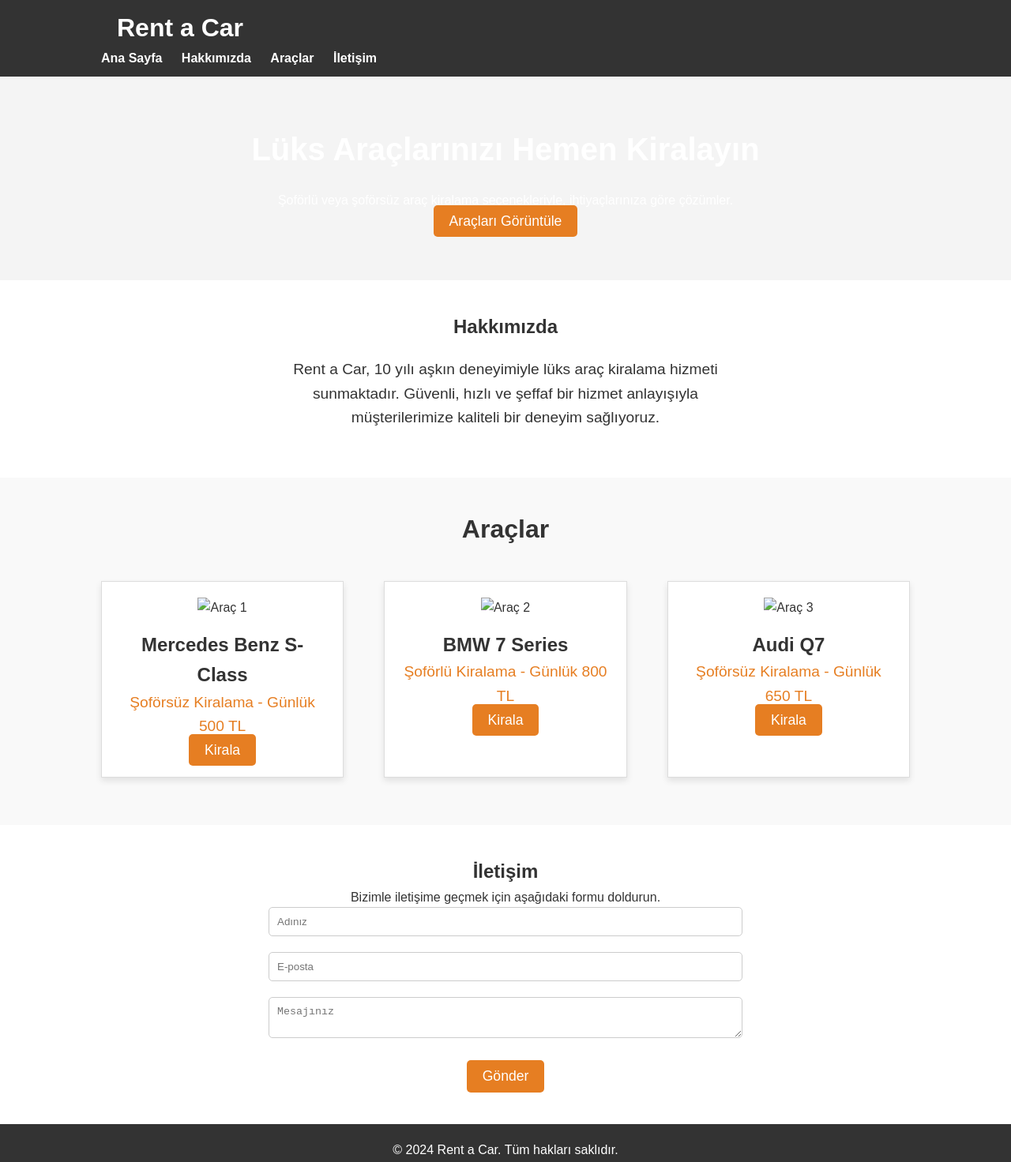
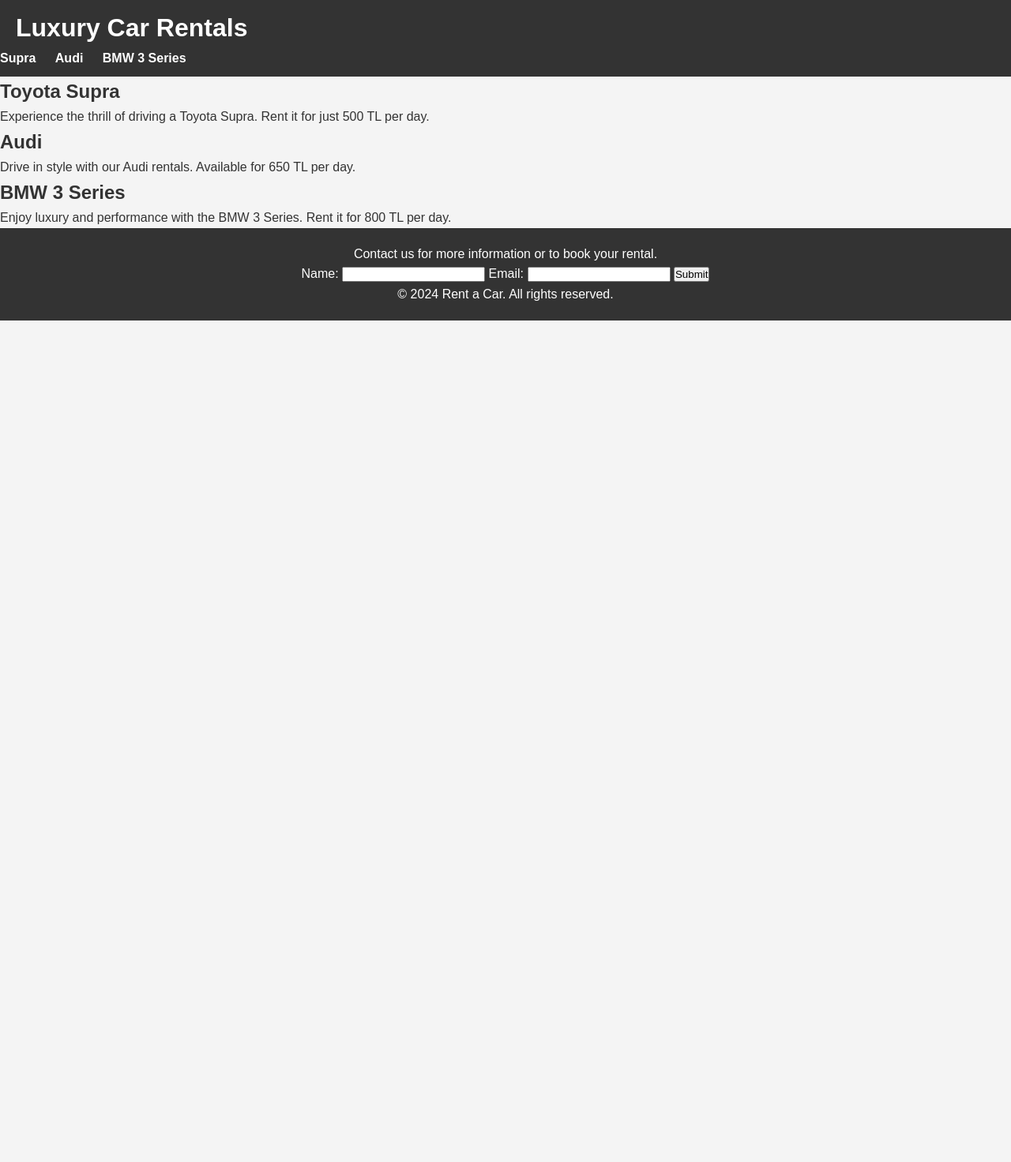
Before and after one commit to always42/best-advice, a plain HTML site: page index.html in a window 1280 px wide. Shown: the whole page at 79% size. After the commit the page ends 800 px from the top, so only its background shows below. Drawn offline with Linux system fonts and the light colour scheme; files that its build step writes are made by us from their sources.

Commit message:
Update index.html

```diff
--- a/index.html
+++ b/index.html
@@ -1,88 +1,48 @@
 <!DOCTYPE html>
-<html lang="tr">
+<html lang="en">
 <head>
     <meta charset="UTF-8">
     <meta name="viewport" content="width=device-width, initial-scale=1.0">
-  <title>Rent a Car - Araç Kiralama</title>
+    <title>Luxury Car Rentals</title>
     <link rel="stylesheet" href="styles.css">
 </head>
 <body>
     <header>
-    <div class="container">
-      <h1>Rent a Car</h1>
+        <h1>Luxury Car Rentals</h1>
         <nav>
             <ul>
-          <li><a href="#home">Ana Sayfa</a></li>
-          <li><a href="#about">Hakkımızda</a></li>
-          <li><a href="#cars">Araçlar</a></li>
-          <li><a href="#contact">İletişim</a></li>
+                <li><a href="#supra">Supra</a></li>
+                <li><a href="#audi">Audi</a></li>
+                <li><a href="#bmw">BMW 3 Series</a></li>
             </ul>
         </nav>
-    </div>
     </header>
 
-  <!-- Ana Sayfa Bölümü -->
-  <section id="home" class="hero">
-    <div class="container">
-      <h2>Lüks Araçlarınızı Hemen Kiralayın</h2>
-      <p>Şoförlü veya şoförsüz araç kiralama seçenekleriyle, ihtiyaçlarınıza göre çözümler.</p>
-      <a href="#cars" class="cta-button">Araçları Görüntüle</a>
-    </div>
+    <section id="supra">
+        <h2>Toyota Supra</h2>
+        <p>Experience the thrill of driving a Toyota Supra. Rent it for just 500 TL per day.</p>
     </section>
 
-  <!-- Hakkımızda Bölümü -->
-  <section id="about" class="about">
-    <div class="container">
-      <h2>Hakkımızda</h2>
-      <p>Rent a Car, 10 yılı aşkın deneyimiyle lüks araç kiralama hizmeti sunmaktadır. Güvenli, hızlı ve şeffaf bir hizmet anlayışıyla müşterilerimize kaliteli bir deneyim sağlıyoruz.</p>
-    </div>
+    <section id="audi">
+        <h2>Audi</h2>
+        <p>Drive in style with our Audi rentals. Available for 650 TL per day.</p>
     </section>
 
-  <!-- Araçlar Bölümü -->
-  <section id="cars" class="cars">
-    <div class="container">
-      <h2>Araçlar</h2>
-      <div class="car-list">
-        <div class="car">
-          <img src="car1.jpg" alt="Araç 1">
-          <h3>Mercedes Benz S-Class</h3>
-          <p>Şoförsüz Kiralama - Günlük 500 TL</p>
-          <a href="#" class="cta-button">Kirala</a>
-        </div>
-        <div class="car">
-          <img src="car2.jpg" alt="Araç 2">
-          <h3>BMW 7 Series</h3>
-          <p>Şoförlü Kiralama - Günlük 800 TL</p>
-          <a href="#" class="cta-button">Kirala</a>
-        </div>
-        <div class="car">
-          <img src="car3.jpg" alt="Araç 3">
-          <h3>Audi Q7</h3>
-          <p>Şoförsüz Kiralama - Günlük 650 TL</p>
-          <a href="#" class="cta-button">Kirala</a>
-        </div>
-      </div>
-    </div>
-  </section>
-
-  <!-- İletişim Bölümü -->
-  <section id="contact" class="contact">
-    <div class="container">
-      <h2>İletişim</h2>
-      <p>Bizimle iletişime geçmek için aşağıdaki formu doldurun.</p>
-      <form action="#" method="POST">
-        <input type="text" name="name" placeholder="Adınız" required>
-        <input type="email" name="email" placeholder="E-posta" required>
-        <textarea name="message" placeholder="Mesajınız" required></textarea>
-        <button type="submit" class="cta-button">Gönder</button>
-      </form>
-    </div>
+    <section id="bmw">
+        <h2>BMW 3 Series</h2>
+        <p>Enjoy luxury and performance with the BMW 3 Series. Rent it for 800 TL per day.</p>
     </section>
 
     <footer>
-    <div class="container">
-      <p>&copy; 2024 Rent a Car. Tüm hakları saklıdır.</p>
-    </div>
+        <p>Contact us for more information or to book your rental.</p>
+        <form>
+            <label for="name">Name:</label>
+            <input type="text" id="name" name="name" required>
+            <label for="email">Email:</label>
+            <input type="email" id="email" name="email" required>
+            <button type="submit">Submit</button>
+        </form>
+        <p>© 2024 Rent a Car. All rights reserved.</p>
     </footer>
 </body>
 </html>
```
Lines whose indentation alone changed are shown as unchanged.
